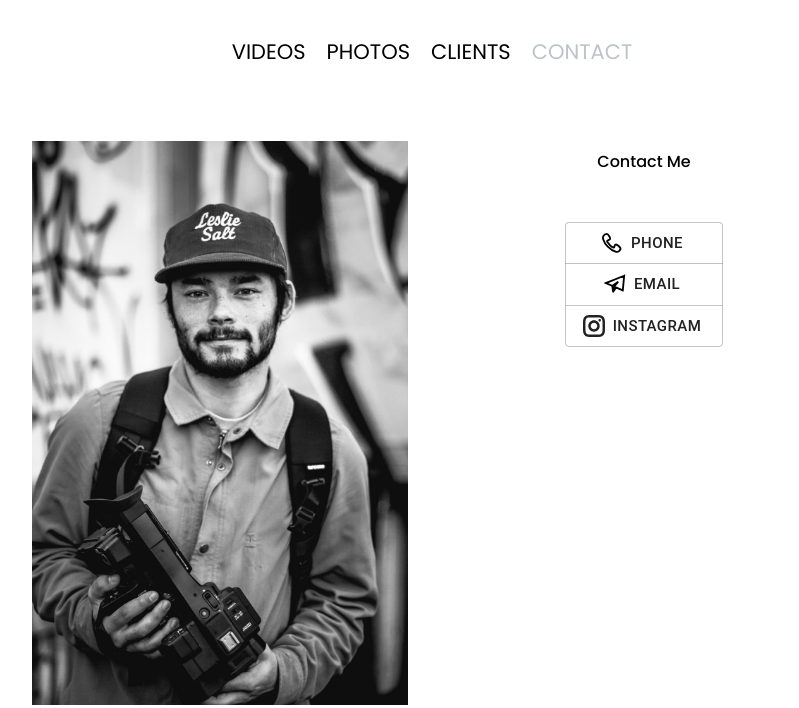
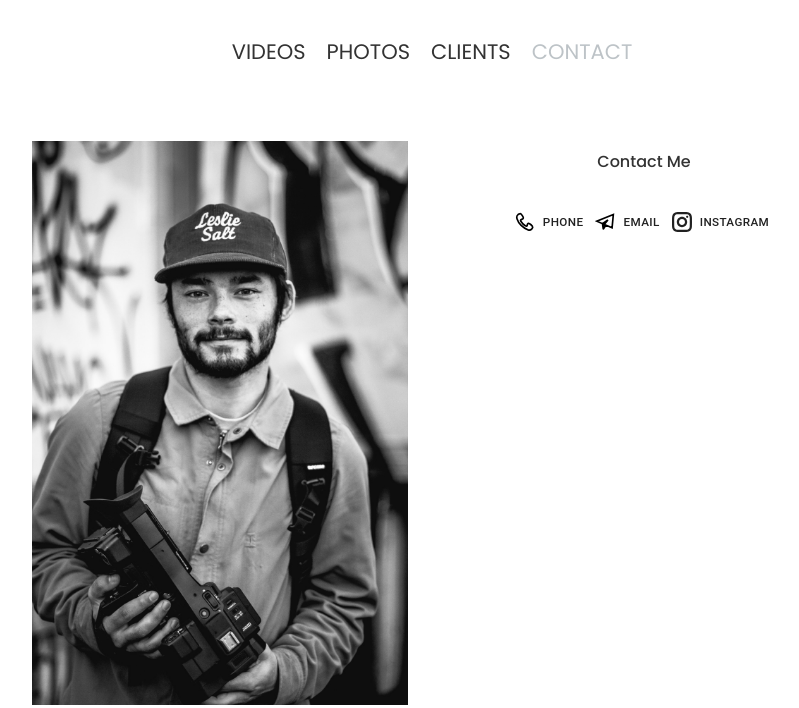
Before and after one commit to daryllcapistrano/keaton-portfolio-gatsby-v2, a Gatsby site: page /contact in a window 1280 px wide. Shown: the part 238-946 px from the top of the page, without its empty margins (208-1007 px from the left). Built offline with nearby package versions, Linux system fonts and the light colour scheme; Gatsby itself is replaced by a stand-in of ours.

Commit message:
update contact page and remove form

```diff
--- a/src/components/Header/styles.js
+++ b/src/components/Header/styles.js
@@ -28,10 +28,11 @@ export const HeaderContainer = styled(AppBar)`
 export const StyledToolbar = styled(Toolbar)`
   ${"" /* margin-bottom: 0.5em; */}
 `
+// style unneccessary when using gif logo
 export const Brand = styled(Link)`
-  color: #000000;
+  ${"" /* color: #333333;
   text-transform: uppercase;
-  text-decoration: none;
+  text-decoration: none; */}
 `
 export const LinkWrapper = styled.div`
   padding: 0.5em;
@@ -40,7 +41,7 @@ export const LinkWrapper = styled.div`
   text-transform: uppercase;
 `
 export const HeaderLink = styled(Link)`
-  color: #000000;
+  color: #333333;
   text-decoration: none;
   :hover {
     color: #bdc3c7;
--- a/src/components/common/styles.js
+++ b/src/components/common/styles.js
@@ -5,6 +5,7 @@ export const GlobalStyle = createGlobalStyle`
   body {
     margin: 0;
     font-family: Poppins, sans-serif;
+    color: #333333;
     background-color: #ffffff
   }
 `
--- a/src/components/contact/ContactLinks.js
+++ b/src/components/contact/ContactLinks.js
@@ -1,6 +1,5 @@
 import React from "react"
 import Button from "@material-ui/core/Button"
-import ButtonGroup from "@material-ui/core/ButtonGroup"
 
 import { GrInstagram, GrSend, GrPhone } from "react-icons/gr"
 import { ContactHeader, InfoContainer } from "./styles"
@@ -10,25 +9,23 @@ const ContactLinks = () => {
     <>
       <ContactHeader>Contact Me</ContactHeader>
       <InfoContainer>
-        <ButtonGroup orientation="vertical">
-          <Button href="tel:971.347.6704" startIcon={<GrPhone />} size="large">
-            Phone
+        <Button href="tel:971.347.6704" startIcon={<GrPhone />} size="medium">
+          <small>phone</small>
         </Button>
         <Button
           href="mailto:keatonrodgersmedia@gmail.com"
           startIcon={<GrSend />}
-            size="large"
+          size="medium"
         >
-            Email
+          <small>email</small>
         </Button>
         <Button
           href="https://www.instagram.com/keatonrodgers/"
           startIcon={<GrInstagram />}
-            size="large"
+          size="medium"
         >
-            Instagram
+          <small>instagram</small>
         </Button>
-        </ButtonGroup>
       </InfoContainer>
     </>
   )
--- a/src/components/contact/styles.js
+++ b/src/components/contact/styles.js
@@ -8,7 +8,7 @@ export const ContactHeader = styled.h3`
   text-align: center;
   font-size: 1em;
   font-weight: 500;
-  padding-bottom: 2em;
+  padding-bottom: 1em;
   margin-top: 2em;
 `
 export const InfoContainer = styled(Container)`
--- a/src/components/video/styles.js
+++ b/src/components/video/styles.js
@@ -60,7 +60,7 @@ export const NavWrapper = styled.div`
   padding: 40px 20px;
 `
 export const NavLink = styled(Link)`
-  color: #000000;
+  color: #333333;
   text-decoration: none;
   padding: 10px;
   :hover {
```
Also changed, not shown: 4 other files. Lines whose indentation alone changed are shown as unchanged.
